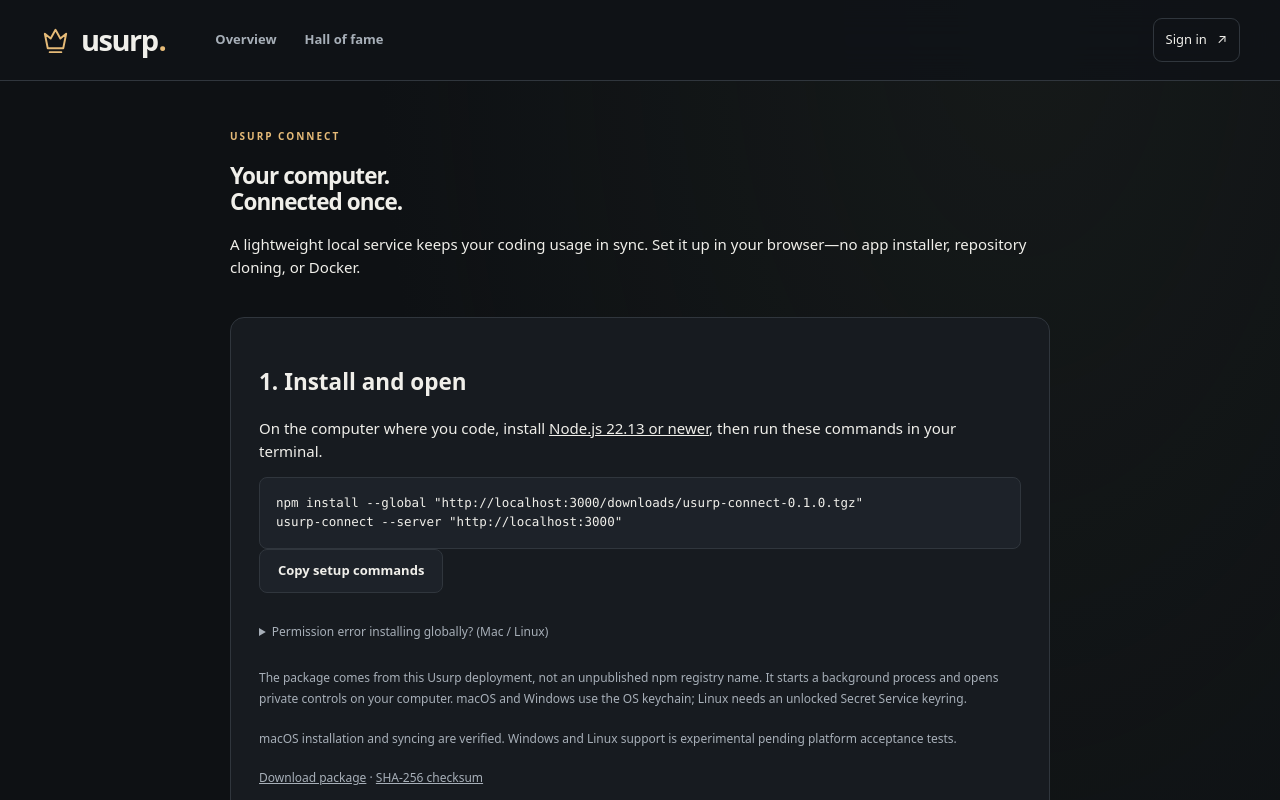
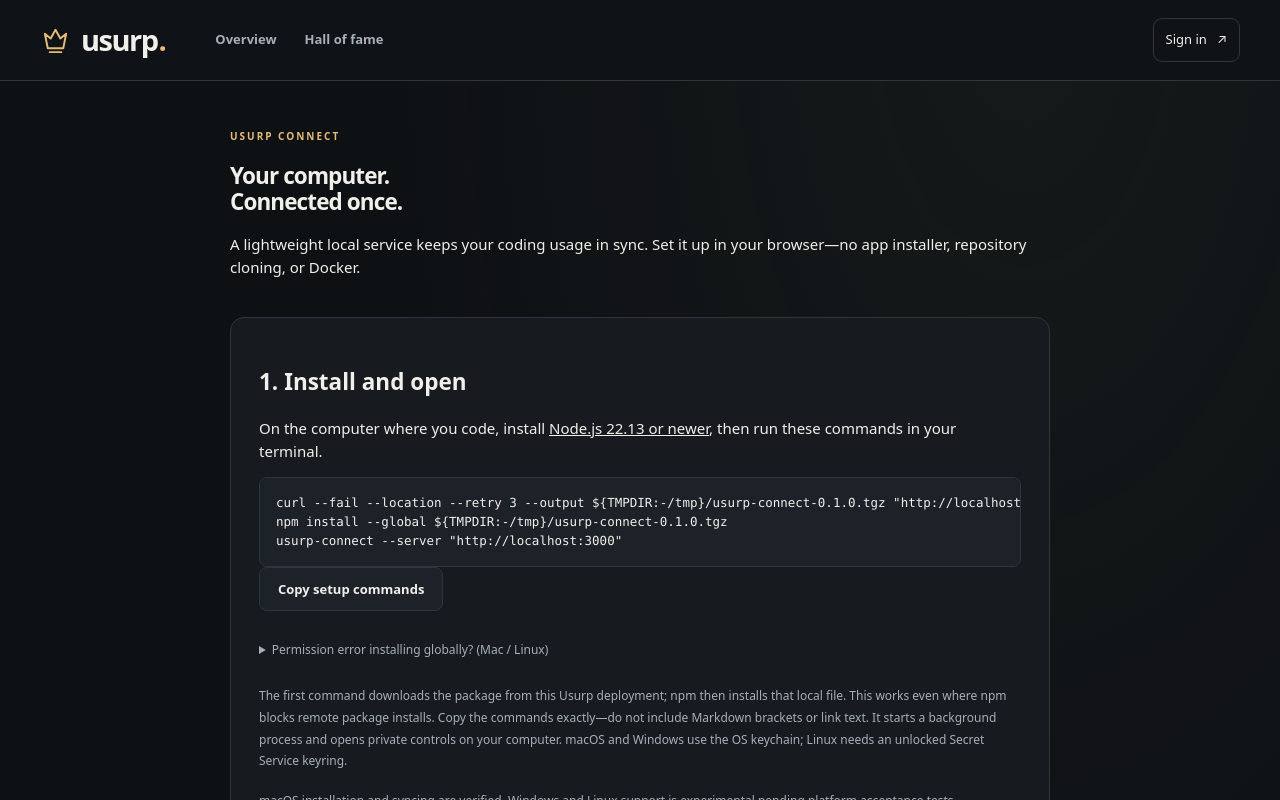
Before and after one commit to adefemi171/usurp, a Next.js app in the folder apps/web/: page /connect in a window 1280 px wide. Shown: the top 800 px of the page. Built offline with nearby package versions, Linux system fonts and the light colour scheme; no server answers.

Commit message:
Install Connect from downloaded package

```diff
--- a/apps/web/app/connect/install-commands.tsx
+++ b/apps/web/app/connect/install-commands.tsx
@@ -3,6 +3,9 @@
 export function InstallCommands({ packageUrl, server }: { packageUrl: string; server: string }) {
   const [copied, setCopied] = useState(false);
   const safe = (v: string) => JSON.stringify(v).replace(/[$`]/g, "\\$&");
-  const commands = `npm install --global ${safe(packageUrl)}\nusurp-connect --server ${safe(server)}`;
-  return <><pre><code>{commands}</code></pre><button className="button secondary" onClick={async () => { try { await navigator.clipboard.writeText(commands); setCopied(true); } catch { setCopied(false); } }}>{copied ? "Copied" : "Copy setup commands"}</button><span role="status" className="field-hint">{copied ? " Commands copied." : ""}</span><details className="auth-options"><summary>Permission error installing globally? (Mac / Linux)</summary><p>Use this user-local installation instead. No sudo needed.</p><pre><code>{`npm install --prefix "$HOME/.local/share/usurp-connect" ${safe(packageUrl)}\n"$HOME/.local/share/usurp-connect/node_modules/.bin/usurp-connect" --server ${safe(server)}`}</code></pre><p>Use the full quoted executable path above to reopen controls or run status/stop.</p></details></>;
+  // npm installations of remote tarballs can be disabled by policy. Downloading
+  // the deployment artifact first makes this a local, verifiable install.
+  const archive = "${TMPDIR:-/tmp}/usurp-connect-0.1.0.tgz";
+  const commands = `curl --fail --location --retry 3 --output ${archive} ${safe(packageUrl)}\nnpm install --global ${archive}\nusurp-connect --server ${safe(server)}`;
+  return <><pre><code>{commands}</code></pre><button className="button secondary" onClick={async () => { try { await navigator.clipboard.writeText(commands); setCopied(true); } catch { setCopied(false); } }}>{copied ? "Copied" : "Copy setup commands"}</button><span role="status" className="field-hint">{copied ? " Commands copied." : ""}</span><details className="auth-options"><summary>Permission error installing globally? (Mac / Linux)</summary><p>Use this user-local installation instead. No sudo needed.</p><pre><code>{`curl --fail --location --retry 3 --output ${archive} ${safe(packageUrl)}\nnpm install --prefix "$HOME/.local/share/usurp-connect" ${archive}\n"$HOME/.local/share/usurp-connect/node_modules/.bin/usurp-connect" --server ${safe(server)}`}</code></pre><p>Use the full quoted executable path above to reopen controls or run status/stop.</p></details></>;
 }
--- a/apps/web/app/connect/page.tsx
+++ b/apps/web/app/connect/page.tsx
@@ -8,7 +8,7 @@
     <section className="page-intro"><p className="eyebrow">Usurp Connect</p><h1>Your computer.<br/>Connected once.</h1><p>A lightweight local service keeps your coding usage in sync. Set it up in your browser—no app installer, repository cloning, or Docker.</p></section>
     <section className="settings-section"><h2>1. Install and open</h2><p>On the computer where you code, install <a href="https://nodejs.org/en/download" target="_blank" rel="noopener noreferrer">Node.js 22.13 or newer</a>, then run these commands in your terminal.</p>
       <InstallCommands packageUrl={packageUrl} server={server}/>
-      <p className="field-hint">The package comes from this Usurp deployment, not an unpublished npm registry name. It starts a background process and opens private controls on your computer. macOS and Windows use the OS keychain; Linux needs an unlocked Secret Service keyring.</p>
+      <p className="field-hint">The first command downloads the package from this Usurp deployment; npm then installs that local file. This works even where npm blocks remote package installs. Copy the commands exactly—do not include Markdown brackets or link text. It starts a background process and opens private controls on your computer. macOS and Windows use the OS keychain; Linux needs an unlocked Secret Service keyring.</p>
       <p className="field-hint">macOS installation and syncing are verified. Windows and Linux support is experimental pending platform acceptance tests.</p>
       <p className="field-hint"><a href="/downloads/usurp-connect-0.1.0.tgz" download>Download package</a> · <a href="/downloads/usurp-connect-0.1.0.tgz.sha256">SHA-256 checksum</a></p>
     </section>
```
Also changed, not shown: 1 other file (tests, documents, lock files or other folders).
